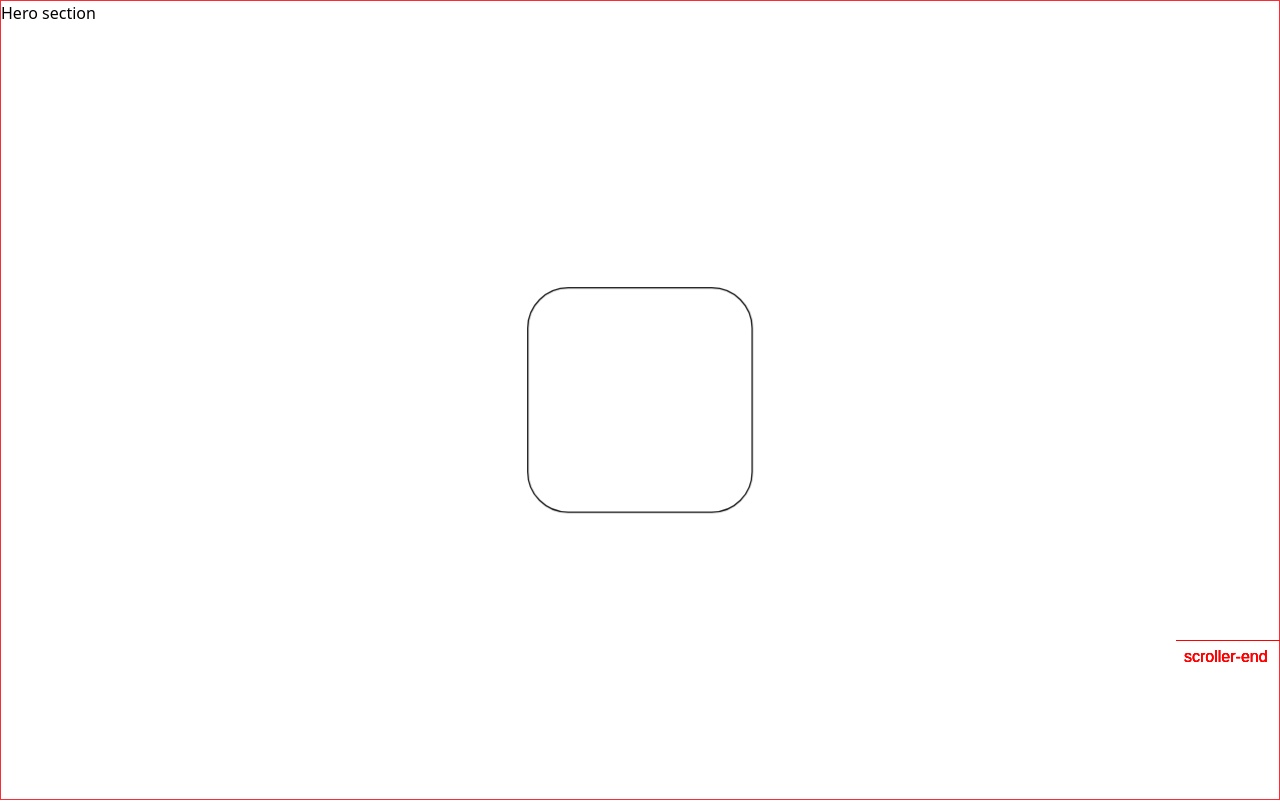
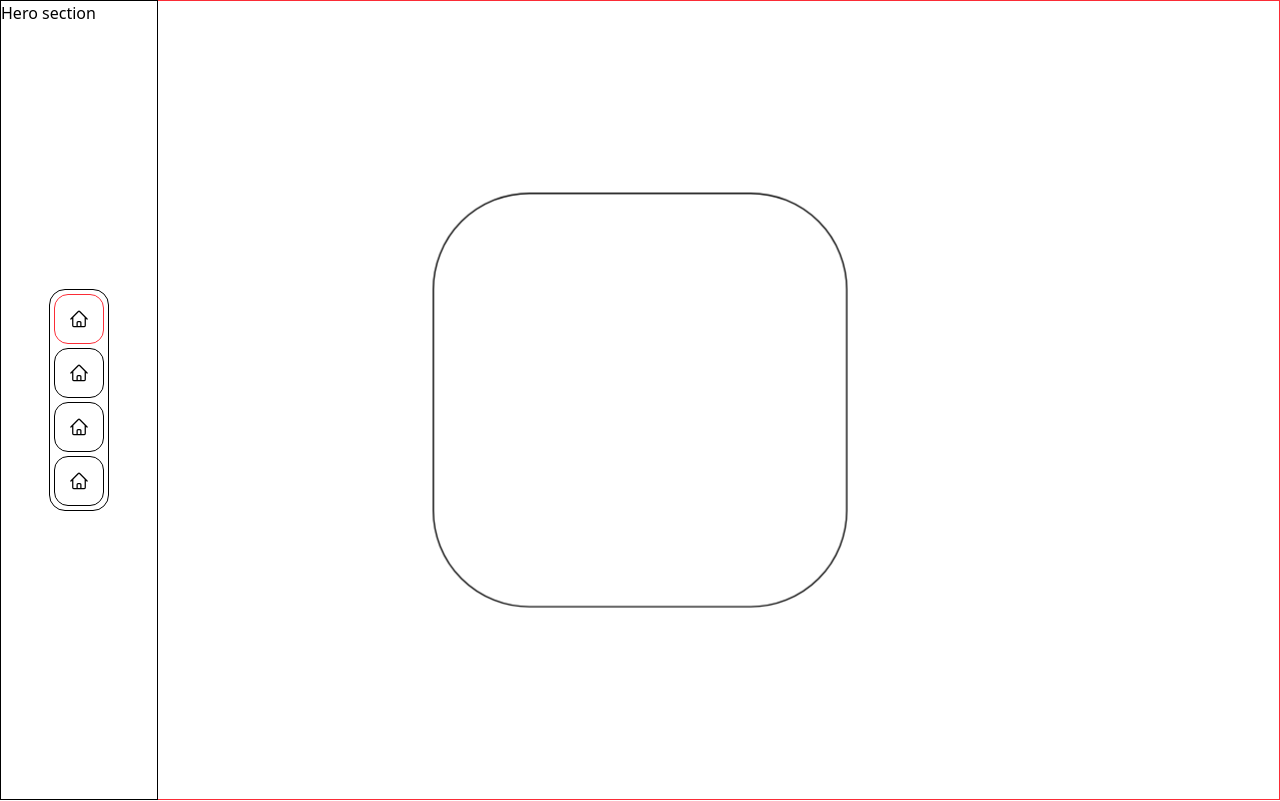
Before and after one commit to fwedwicc/FM-Portfolio-V2, a React (Vite) app: page / in a window 1280 px wide. Shown: the top 801 px of the page. Built offline with nearby package versions, Linux system fonts and the light colour scheme.

Commit message:
Add Sidebar component and implement smooth scrolling with Lenis; update Home page to include Sidebar

```diff
--- a/package.json
+++ b/package.json
@@ -10,6 +10,7 @@
     "preview": "vite preview"
   },
   "dependencies": {
+    "@studio-freight/lenis": "^1.0.42",
     "@tailwindcss/vite": "^4.1.10",
     "framer-motion": "^12.18.1",
     "gsap": "^3.13.0",
--- a/src/components/About.jsx
+++ b/src/components/About.jsx
@@ -40,7 +40,7 @@ const About = () => {
         scrollTrigger: {
           trigger: '#box-1',
           scrub: 1,
-          markers: true,
+          markers: false,
           start: 'top 110%',
           end: 'bottom 80%',
         },
@@ -57,7 +57,7 @@ const About = () => {
         scrollTrigger: {
           trigger: '#box-2',
           scrub: 1,
-          markers: true,
+          markers: false,
           start: 'top 110%',
           end: 'bottom 80%',
         },
@@ -67,7 +67,7 @@ const About = () => {
   }, [])
 
   return (
-    <section ref={sectionRef} className='px-48 py-30 border border-amber-500 bg-amber-500/20'>
+    <section ref={sectionRef} className='px-48 py-30 border border-amber-500 bg-amber-500/20' id='about'>
       <div className='grid grid-cols-3 p-3 gap-4'>
         <div id='box-1' className='col-span-2 border py-24'>
           hello
--- a/src/components/Hero.jsx
+++ b/src/components/Hero.jsx
@@ -25,14 +25,12 @@ const Hero = () => {
   }, [])
 
   return (
-    <section className='relative h-screen border border-red-500'>
+    <section className='relative h-screen border border-red-500' id='home'>
       <h1>Hero section</h1>
       <header>
-
       </header>
       {/* Logo */}
-      <div ref={logoRef} className='absolute -translate-y-1/2 -translate-x-1/2 top-1/2 left-1/2 size-44 rounded-4xl border'>
-
+      <div ref={logoRef} className='absolute -translate-y-1/2 -translate-x-1/2 top-1/2 left-1/2 size-[300px] rounded-[70px] border'>
       </div>
     </section>
   )
--- /dev/null
+++ b/src/components/Sidebar.jsx
@@ -0,0 +1,41 @@
+import React from 'react'
+import { HiOutlineHome } from "react-icons/hi2"
+import useActiveSection from '../hooks/useActiveSection'
+
+const scrollToSection = (e, target) => {
+  e.preventDefault()
+  const el = document.querySelector(target)
+  if (el && window.lenis) {
+    window.lenis.scrollTo(el)
+  }
+}
+
+const Sidebar = () => {
+
+   const active = useActiveSection(['home', 'about', 'services', 'contact'])
+
+  const navItems = [
+    { id: 'home', icon: <HiOutlineHome className='size-5' /> },
+    { id: 'about', icon: <HiOutlineHome className='size-5' /> },
+    { id: 'services', icon: <HiOutlineHome className='size-5' /> },
+    { id: 'contact', icon: <HiOutlineHome className='size-5' /> },
+  ]
+
+  return (
+    <aside className='px-12 border fixed h-screen flex items-center z-50'>
+      <div className='flex flex-col gap-1 border p-1 rounded-[16px]'>
+       {navItems.map(({ id, icon }) => (
+          <a key={id} href={`#${id}`} onClick={(e) => scrollToSection(e, `#${id}`)}
+            className={`p-3.5 rounded-[14px] border transition-colors ${
+              active === id ? 'border-red-500' : 'border-black'
+            }`}
+          >
+            {icon}
+          </a>
+        ))}
+      </div>
+    </aside>
+  )
+}
+
+export default Sidebar
--- a/src/components/index.js
+++ b/src/components/index.js
@@ -1,9 +1,11 @@
 import Hero from './Hero'
 import About from './About'
 import Tester from './Tester'
+import Sidebar from './Sidebar'
 
 export {
   Hero,
   About,
-  Tester
+  Tester,
+  Sidebar
 }
--- /dev/null
+++ b/src/hooks/useActiveSection.js
@@ -0,0 +1,29 @@
+import { useEffect, useState } from 'react'
+
+export default function useActiveSection(sectionIds = []) {
+  const [active, setActive] = useState('')
+
+  useEffect(() => {
+    const observer = new IntersectionObserver(
+      (entries) => {
+        const visible = entries.find(entry => entry.isIntersecting)
+        if (visible) {
+          setActive(visible.target.id)
+        }
+      },
+      {
+        rootMargin: '0px 0px -50% 0px',
+        threshold: 0.5,
+      }
+    )
+
+    sectionIds.forEach(id => {
+      const el = document.getElementById(id)
+      if (el) observer.observe(el)
+    })
+
+    return () => observer.disconnect()
+  }, [sectionIds])
+
+  return active
+}
--- /dev/null
+++ b/src/hooks/useLenis.js
@@ -0,0 +1,25 @@
+import { useEffect } from 'react'
+import Lenis from '@studio-freight/lenis'
+
+export default function useLenis() {
+  useEffect(() => {
+    const lenis = new Lenis({
+      duration: 1.2,
+      smooth: true,
+    })
+
+    // Optional: expose globally
+    window.lenis = lenis
+
+    const raf = (time) => {
+      lenis.raf(time)
+      requestAnimationFrame(raf)
+    }
+
+    requestAnimationFrame(raf)
+
+    return () => {
+      lenis.destroy()
+    }
+  }, [])
+}
--- a/src/pages/Home.jsx
+++ b/src/pages/Home.jsx
@@ -1,13 +1,19 @@
 import React from 'react'
-import { Hero, About, Tester } from '../components'
+import useLenis from '../hooks/useLenis.js'
+import { Hero, About, Tester, Sidebar } from '../components'
 
 const Home = () => {
+  useLenis()
+
   return (
+    <>
+    <Sidebar />
     <main>
       <Hero />
       <About />
       <Tester />
     </main>
+    </>
   )
 }
 
```
Also changed, not shown: 1 other file (tests, documents, lock files or other folders).
